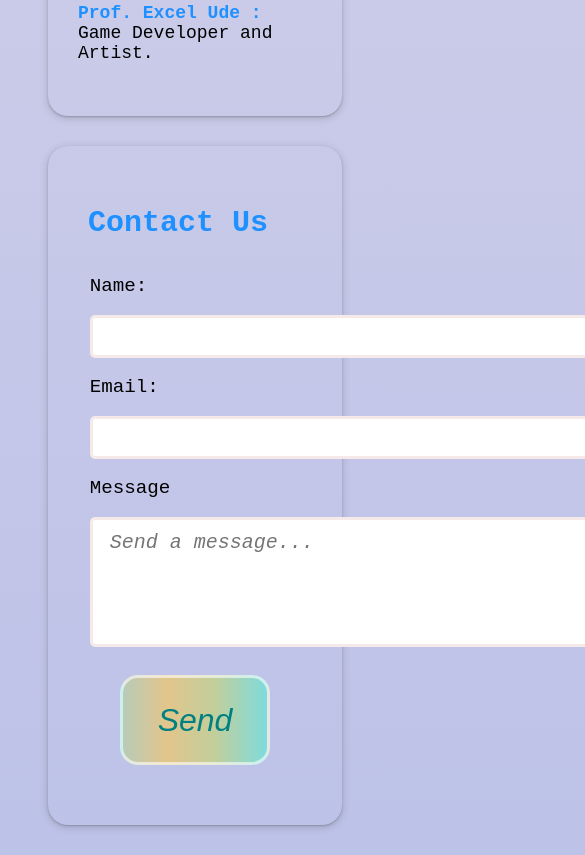
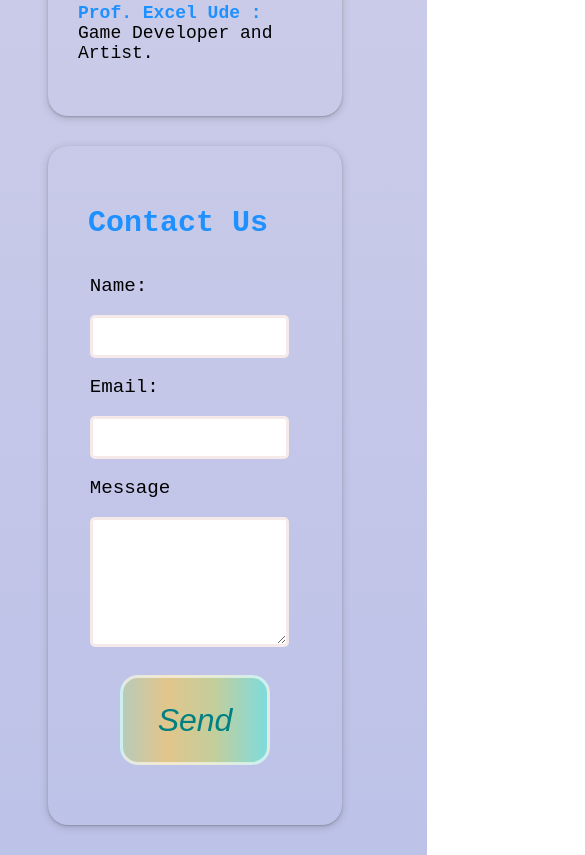
Before and after one commit to docgany/15-javascript-projs, a plain HTML site: page Event Page/index.html in a window 390 px wide. Shown: the part 1706-2561 px from the top of the page, 585 px wide, since content can reach past the window. Drawn offline with Linux system fonts and the light colour scheme.

Commit message:
Commit for changes made to sub-folder, Event Page as percentage dimensions used to make webpage more responsive.

```diff
--- a/Event Page/index.html
+++ b/Event Page/index.html
@@ -75,7 +75,8 @@
             <label for="email">Email:</label><br><br>
             <input type="text" id="email"><br><br>
             <label for="message">Message</label><br><br>
-            <textarea id="message" rows="8" cols="92" placeholder="Send a message..."></textarea><br><br>
+            <textarea id="message" rows="8" placeholder="Send a message...">
+            </textarea><br><br>
             <input type="submit" value="Send">
         </form>
     </div>
--- a/Event Page/stylesheet.css
+++ b/Event Page/stylesheet.css
@@ -92,6 +92,7 @@ form {
     width: 90%;
     padding: 10px;
     margin: 10px auto;
+    overflow-x: hidden;
 }
 
 b {
@@ -101,7 +102,7 @@ b {
 }
 
 input[type="text"] {
-    width: 700px;
+    width: 90%;
     height: 35px;
     border: 3px solid rgb(245, 233, 233);
     border-radius: 5px;
@@ -110,6 +111,7 @@ input[type="text"] {
 textarea {
     border: 3px solid rgb(245, 233, 233);
     border-radius: 5px;
+    width: 90%;
 }
 
 textarea::placeholder {
```
